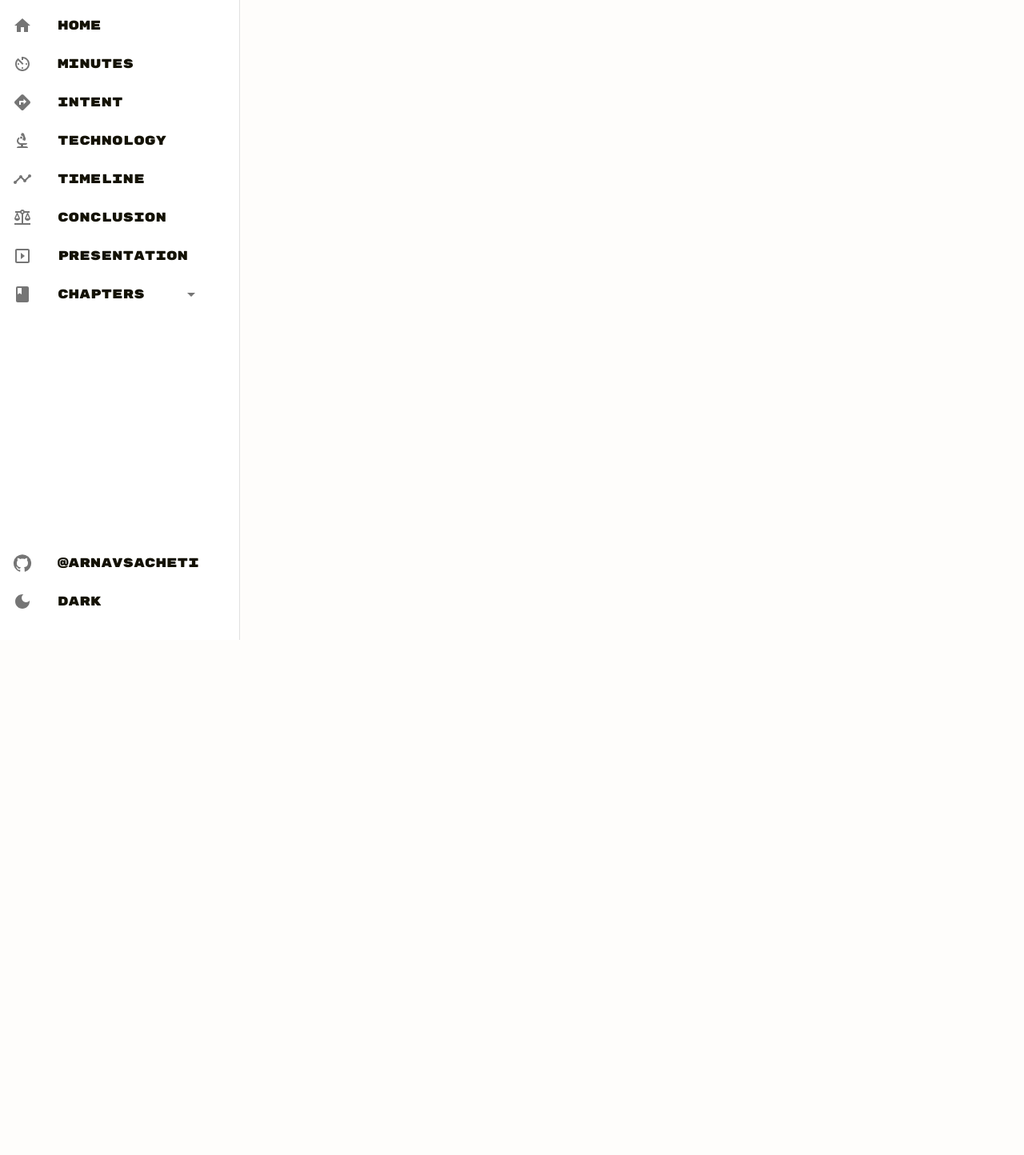
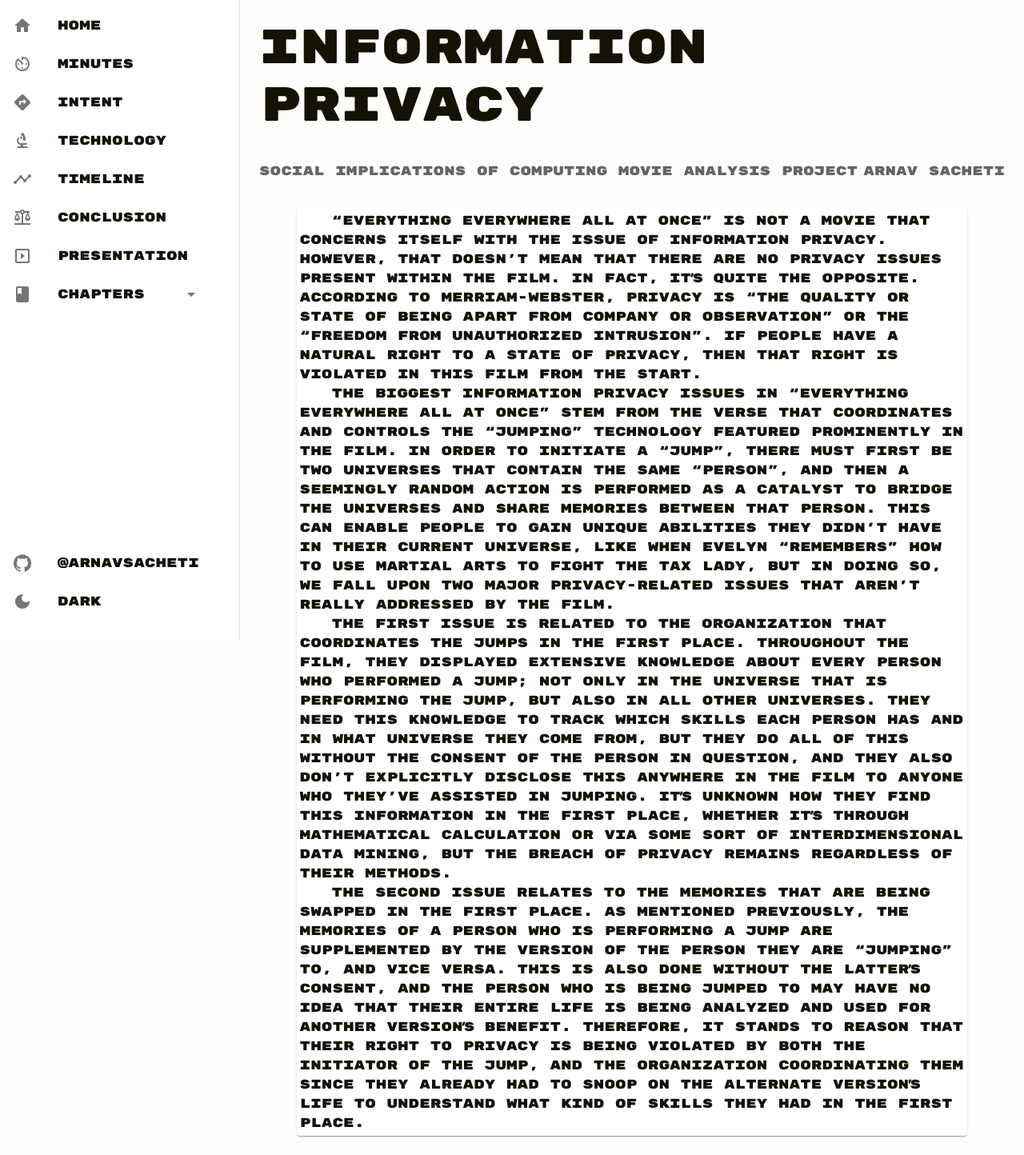
Before and after one commit to arnavsacheti/EEAO, a React (Vite) app: page /EEAO/information-privacy in a window 1280 px wide. Shown: the whole page at 80% size. Before the commit the page ends 800 px from the top, so only its background shows below. Built offline with nearby package versions, Linux system fonts and the light colour scheme; the HTML template or start-up script is replaced by a standard one.

Commit message:
added content from drive

```diff
--- a/src/App.tsx
+++ b/src/App.tsx
@@ -15,6 +15,7 @@ import {
 import TimelinePage from "./pages/Timeline";
 import PresentationPage from "./pages/Presentation";
 import PATGPage from "./pages/Sections/PATG";
+import { InformationPrivacyPage } from "./pages/Sections";
 
 const App: React.FC = () => {
   const prefersDarkScheme = window.matchMedia(
@@ -68,6 +69,10 @@ const App: React.FC = () => {
                 path="/privacy-and-the-government"
                 element={<PATGPage />}
               />
+              <Route
+                path="/information-privacy"
+                element={<InformationPrivacyPage />}
+              />
             </Routes>
           </Box>
         </Box>
--- /dev/null
+++ b/src/pages/Sections/InformationPrivacy.tsx
@@ -0,0 +1,88 @@
+import React from "react";
+import { Grid, Box, Stack, Typography, Paper } from "@mui/material";
+
+const InformationPrivacyPage: React.FC = () => {
+  return (
+    <>
+      <Grid container spacing={4}>
+        <Grid item xs={12}>
+          <Typography variant="h2" component="h1">
+            Information Privacy
+          </Typography>
+        </Grid>
+        <Grid item xs={12}>
+          <Stack
+            direction="row"
+            alignItems="stretch"
+            justifyContent="space-between"
+            sx={{ width: "100%" }}
+          >
+            <Typography variant="subtitle1" color="text.secondary">
+              Social Implications of Computing Movie Analysis Project
+            </Typography>
+            <Typography variant="subtitle1" color="text.secondary">
+              Arnav Sacheti
+            </Typography>
+          </Stack>
+        </Grid>
+        <Grid item xs={12} />
+      </Grid>
+      <Box sx={{ width: "90%", margin: "auto" }}>
+        <Paper sx={{ padding: "4px", textIndent: "40px" }}>
+          <Typography variant="body1" color={"text.primary"}>
+            “Everything everywhere all at once” is not a movie that concerns
+            itself with the issue of information privacy. However, that doesn't
+            mean that there are no privacy issues present within the film. In
+            fact, it's quite the opposite. According to Merriam-Webster, privacy
+            is “the quality or state of being apart from company or observation”
+            or the “freedom from unauthorized intrusion”. If people have a
+            natural right to a state of privacy, then that right is violated in
+            this film from the start.
+          </Typography>
+          <Typography variant="body1" color={"text.primary"}>
+            The biggest information privacy issues in “Everything everywhere all
+            at once” stem from the verse that coordinates and controls the
+            “jumping” technology featured prominently in the film. In order to
+            initiate a “jump”, there must first be two universes that contain
+            the same “person”, and then a seemingly random action is performed
+            as a catalyst to bridge the universes and share memories between
+            that person. This can enable people to gain unique abilities they
+            didn't have in their current universe, like when Evelyn “remembers”
+            how to use martial arts to fight the tax lady, but in doing so, we
+            fall upon two major privacy-related issues that aren't really
+            addressed by the film.
+          </Typography>
+          <Typography variant="body1" color={"text.primary"}>
+            The first issue is related to the organization that coordinates the
+            jumps in the first place. Throughout the film, they displayed
+            extensive knowledge about every person who performed a jump; not
+            only in the universe that is performing the jump, but also in all
+            other universes. They need this knowledge to track which skills each
+            person has and in what universe they come from, but they do all of
+            this without the consent of the person in question, and they also
+            don't explicitly disclose this anywhere in the film to anyone who
+            they've assisted in jumping. It's unknown how they find this
+            information in the first place, whether it's through mathematical
+            calculation or via some sort of interdimensional data mining, but
+            the breach of privacy remains regardless of their methods.
+          </Typography>
+          <Typography variant="body1" color={"text.primary"}>
+            The second issue relates to the memories that are being swapped in
+            the first place. As mentioned previously, the memories of a person
+            who is performing a jump are supplemented by the version of the
+            person they are “jumping” to, and vice versa. This is also done
+            without the latter's consent, and the person who is being jumped to
+            may have no idea that their entire life is being analyzed and used
+            for another version's benefit. Therefore, it stands to reason that
+            their right to privacy is being violated by both the initiator of
+            the jump, and the organization coordinating them since they already
+            had to snoop on the alternate version's life to understand what kind
+            of skills they had in the first place.
+          </Typography>
+        </Paper>
+      </Box>
+    </>
+  );
+};
+
+export default InformationPrivacyPage;
--- a/src/pages/Sections/index.tsx
+++ b/src/pages/Sections/index.tsx
@@ -1 +1,2 @@
 export { default as PATGPage } from "./PATG";
+export { default as InformationPrivacyPage } from "./InformationPrivacy";
```
Also changed, not shown: 3 other files (tests, documents, lock files or other folders).
